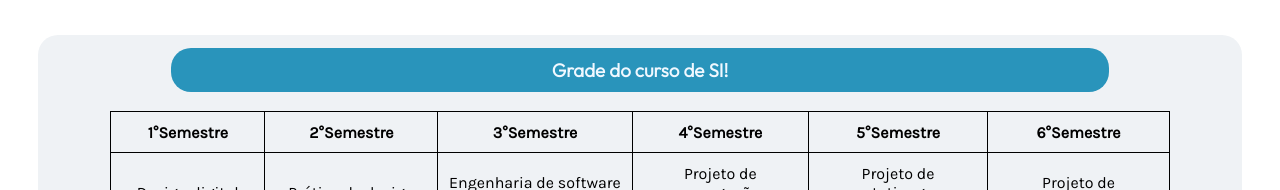
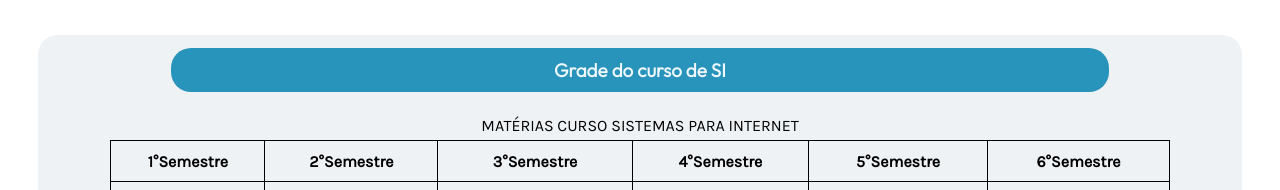
Before and after one commit to gyoora/gyoora.github.io, a plain HTML site: page portifólio/index3.html in a window 1280 px wide. Shown: the part 844-1034 px from the top of the page. Drawn offline with Linux system fonts and the light colour scheme.

Commit message:
alterações acessibilidade

```diff
--- a/portifólio/css/style3.css
+++ b/portifólio/css/style3.css
@@ -178,3 +178,8 @@ footer img {
     margin: auto;
     display: block;
 }
+
+caption {
+    padding: 5px;
+    text-transform: uppercase;
+}
--- a/portifólio/index3.html
+++ b/portifólio/index3.html
@@ -5,7 +5,7 @@
     <meta http-equiv="X-UA-Compatible" content="IE=edge">
     <meta name="viewport" content="width=device-width, initial-scale=1.0">
     <link rel="stylesheet" href="css/style3.css">
-    <title>Portifólio - Fatec</title>
+    <title>Sobre a Fatec</title>
 </head>
 <body>
     <header>
@@ -52,9 +52,10 @@
         <a href="img/jumpscare.mp4"><img src="img/bonnie.png" alt="bonnie FNAF" class="bonnie_img"></a>
         <section>
             <div class="grade">
-                <h3>Grade do curso de SI!</h3>
+                <h3>Grade do curso de SI</h3>
                 <br>
                 <table>
+                    <caption>Matérias curso Sistemas para Internet</caption>
                     <thead>
                         <tr>
                             <th>1°Semestre</th>
```
Also changed, not shown: portifólio/index2.html (+1 -1 lines).
